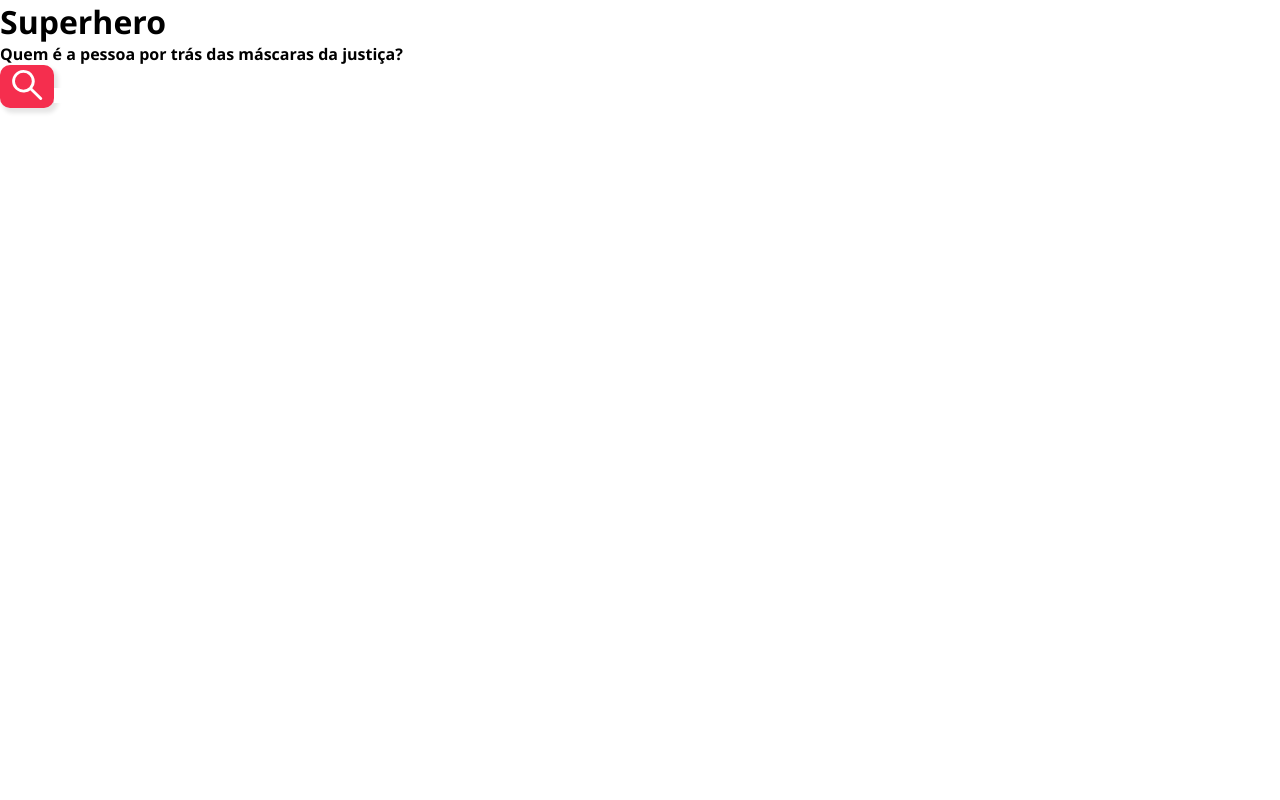
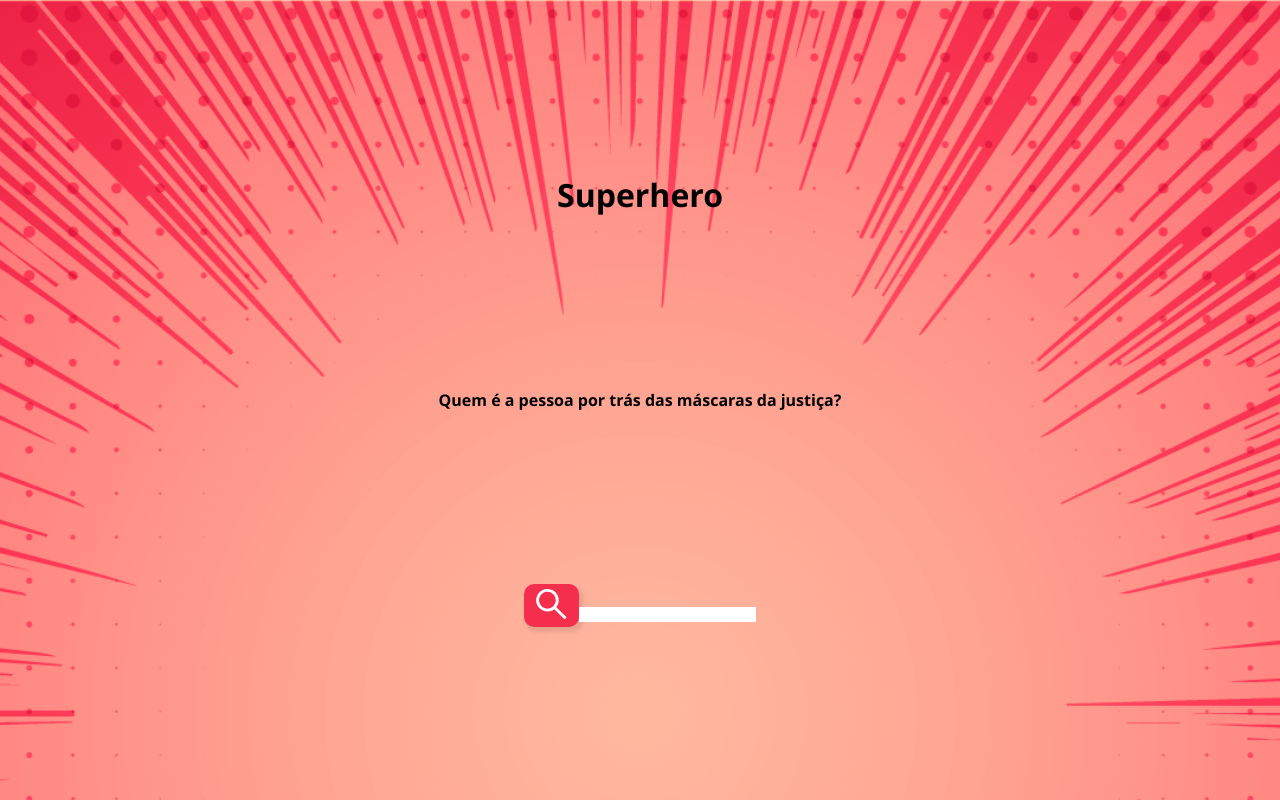
Before and after one commit to lucasfieri/superhero, a React (Create React App) app: page / in a window 1280 px wide. Built offline with nearby package versions, Linux system fonts and the light colour scheme.

Commit message:
style: stylize container component

```diff
--- a/src/components/atoms/Container/Container.jsx
+++ b/src/components/atoms/Container/Container.jsx
@@ -1,4 +1,5 @@
 import PropTypes from 'prop-types'
+import './style.scss'
 
 const Container = ({ children }) => (
   <main className='container'>
--- /dev/null
+++ b/src/components/atoms/Container/style.scss
@@ -0,0 +1,11 @@
+.container {
+  background-image: url('../../../assets/images/background.svg');
+  background-size: cover;
+  height: 100vh;
+  background-position: center top;
+  display: flex;
+  flex-direction: column;
+  align-items: center;
+  padding: 0 20vw;
+  justify-content: space-evenly;
+}
```
